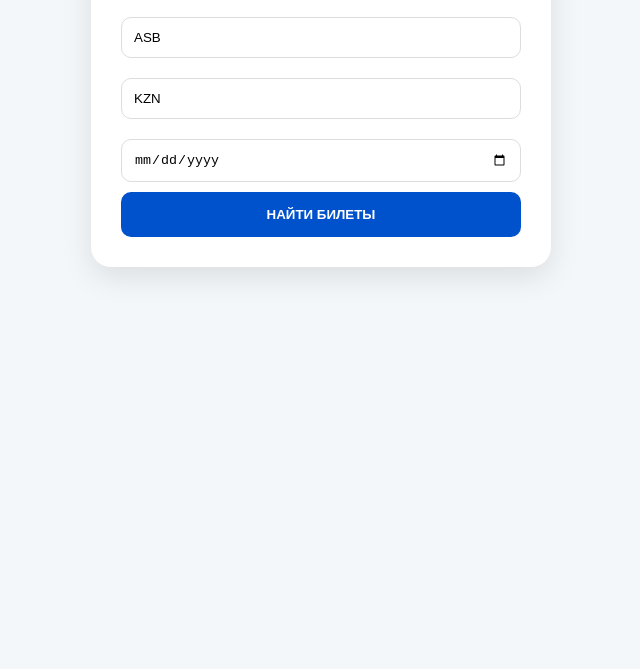
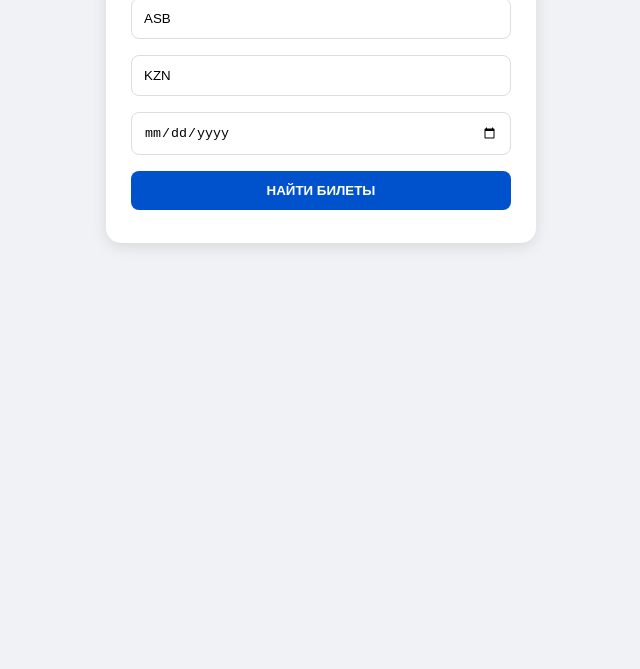
Before and after one commit to dyollyyew/sapar-project, a website: page frontend/index.html in a window 1280 px wide. Shown: the part 131-800 px from the top of the page, without its empty margins (319-959 px from the left). Drawn offline with Linux system fonts and the light colour scheme.

Commit message:
Final fix

```diff
--- a/frontend/index.html
+++ b/frontend/index.html
@@ -2,75 +2,62 @@
 <html lang="ru">
 <head>
     <meta charset="UTF-8">
-    <meta name="viewport" content="width=device-width, initial-scale=1.0">
-    <title>SAPAR.TM — Поиск авиабилетов</title>
+    <title>SAPAR.TM — LIVE</title>
     <style>
-        :root { --blue: #0052cc; --light: #f4f7f9; }
-        body { font-family: 'Arial', sans-serif; background: var(--light); display: flex; justify-content: center; padding: 20px; }
-        .container { background: white; padding: 30px; border-radius: 20px; box-shadow: 0 10px 30px rgba(0,0,0,0.1); width: 100%; max-width: 400px; }
-        h1 { text-align: center; color: var(--blue); letter-spacing: 2px; }
-        input { width: 100%; padding: 12px; margin: 10px 0; border: 1px solid #ddd; border-radius: 10px; box-sizing: border-box; }
-        button { width: 100%; padding: 15px; background: var(--blue); color: white; border: none; border-radius: 10px; font-weight: bold; cursor: pointer; }
-        .ticket-card { border: 1px solid #eee; padding: 15px; border-radius: 12px; margin-top: 15px; border-left: 5px solid var(--blue); animation: fadeIn 0.5s; }
-        .price { font-size: 20px; font-weight: bold; color: #2ecc71; }
-        .buy-btn { display: block; text-align: center; background: #f39c12; color: white; text-decoration: none; padding: 10px; border-radius: 8px; margin-top: 10px; }
-        @keyframes fadeIn { from { opacity: 0; transform: translateY(10px); } to { opacity: 1; transform: translateY(0); } }
+        body { font-family: sans-serif; background: #f0f2f5; display: flex; justify-content: center; padding: 20px; }
+        .card { background: white; padding: 25px; border-radius: 15px; box-shadow: 0 4px 15px rgba(0,0,0,0.1); width: 100%; max-width: 380px; }
+        input, button { width: 100%; padding: 12px; margin: 8px 0; border-radius: 8px; border: 1px solid #ddd; box-sizing: border-box; }
+        button { background: #0052cc; color: white; font-weight: bold; cursor: pointer; border: none; }
+        .ticket { border: 1px solid #eee; padding: 15px; margin-top: 10px; border-left: 4px solid #0052cc; border-radius: 8px; }
+        .price { color: #27ae60; font-size: 20px; font-weight: bold; }
     </style>
 </head>
 <body>
-
-<div class="container">
-    <h1>SAPAR.TM</h1>
-    <input type="text" id="fromCity" placeholder="Откуда (например: ASB)" value="ASB">
-    <input type="text" id="toCity" placeholder="Куда (например: KZN)" value="KZN">
-    <input type="date" id="travelDate">
-    <button onclick="searchFlights()">НАЙТИ БИЛЕТЫ</button>
-    <div id="flightResults"></div>
+    <div class="card">
+        <h2 style="text-align:center; color:#0052cc;">SAPAR.TM</h2>
+        <input type="text" id="from" placeholder="Откуда (ASB)" value="ASB">
+        <input type="text" id="to" placeholder="Куда (KZN)" value="KZN">
+        <input type="date" id="date">
+        <button onclick="runSearch()">НАЙТИ БИЛЕТЫ</button>
+        <div id="out"></div>
     </div>
 
     <script>
-    async function searchFlights() {
-        const from = document.getElementById('fromCity').value.toUpperCase().trim();
-        const to = document.getElementById('toCity').value.toUpperCase().trim();
-        const date = document.getElementById('travelDate').value;
-        const resultsDiv = document.getElementById('flightResults');
+        async function runSearch() {
+            const from = document.getElementById('from').value.trim().toUpperCase();
+            const to = document.getElementById('to').value.trim().toUpperCase();
+            const date = document.getElementById('date').value;
+            const out = document.getElementById('out');
 
-        if (!from || !to || !date) return alert("Заполните все поля!");
-
-        resultsDiv.innerHTML = "<p style='text-align:center;'>Ищем лучшие цены в реальном времени...</p>";
+            if(!date) return alert("Выбери дату!");
+            out.innerHTML = "Ищем реальные билеты...";
 
             try {
                 const response = await fetch('/api/search-live', {
                     method: 'POST',
-                headers: { 'Content-Type': 'application/json' },
+                    headers: {'Content-Type': 'application/json'},
                     body: JSON.stringify({ origin: from, destination: to, date: date })
                 });
-
                 const data = await response.json();
-            resultsDiv.innerHTML = "";
+                out.innerHTML = "";
 
                 if (data.tickets && data.tickets.length > 0) {
-                data.tickets.forEach(ticket => {
-                    const proposal = ticket.proposals[0];
-                    const card = document.createElement('div');
-                    card.className = 'ticket-card';
-                    card.innerHTML = `
-                        <div class="price">${proposal.value} RUB</div>
-                        <div>Рейс: ${from} → ${to}</div>
-                        <small>Дата: ${date}</small>
-                        <a href="https://www.aviasales.ru/search/${from}${date.replace(/-/g,'')}${to}1?marker=716446"
-                           target="_blank" class="buy-btn">ЗАБРОНИРОВАТЬ</a>
-                    `;
-                    resultsDiv.appendChild(card);
+                    data.tickets.forEach(t => {
+                        const price = t.proposals[0].value;
+                        out.innerHTML += `
+                            <div class="ticket">
+                                <div class="price">${price} RUB</div>
+                                <div>${from} ➔ ${to}</div>
+                                <a href="https://www.aviasales.ru/search/${from}${date.replace(/-/g,'')}${to}1?marker=716446" target="_blank" style="color:#0052cc; text-decoration:none; font-weight:bold;">Купить билет →</a>
+                            </div>`;
                     });
                 } else {
-                resultsDiv.innerHTML = "<p>Билетов на эту дату не нашлось.</p>";
+                    out.innerHTML = "Билетов не найдено. Попробуй другую дату.";
                 }
-        } catch (err) {
-            resultsDiv.innerHTML = "<p style='color:red;'>Ошибка связи с сервером. Проверьте логи Railway.</p>";
+            } catch (e) {
+                out.innerHTML = "Ошибка связи. Проверь логи в Railway.";
             }
         }
     </script>
-
 </body>
 </html>
```
Also changed, not shown: server.js (+6 -18 lines). Lines whose indentation alone changed are shown as unchanged.
